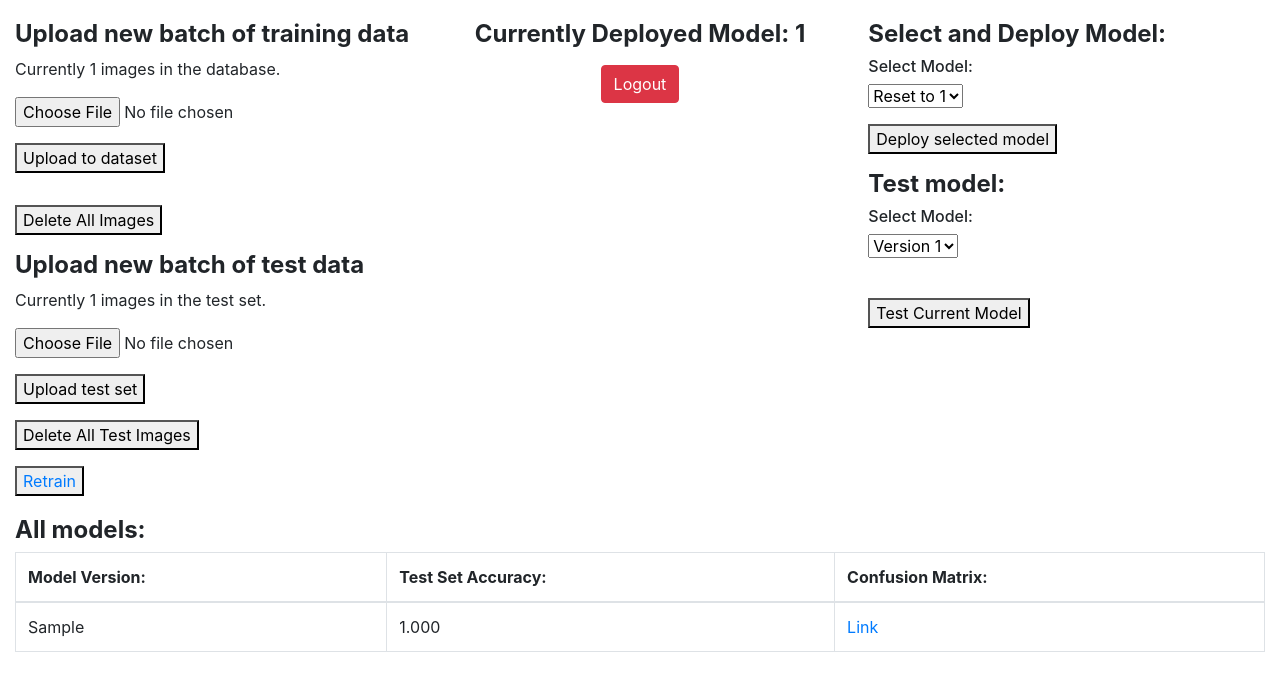
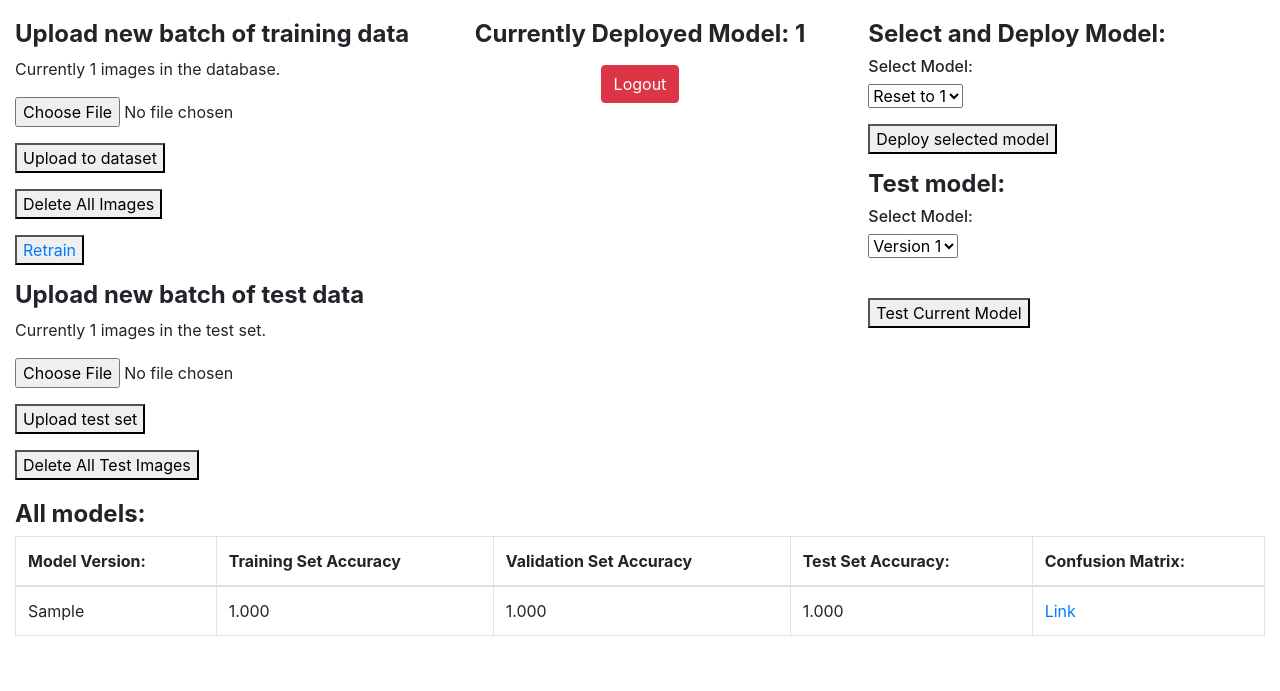
Before and after one commit to harring/FruitScan-AI, a Django app: page /admin_view in a window 1280 px wide. Shown: the top 691 px of the page. Run offline with Django 4.2, Linux system fonts and the light colour scheme; tables that the repository leaves empty hold one stand-in row (values such as "Sample post"); some libraries are stand-ins or nearby versions.

Commit message:
Add accuracy values of train and validation set to admin panel, Move retrain button Co-authored-by: Erik Harring <gusharrier@student.gu.se>

```diff
--- a/FruitScan/fruitscanapp/models.py
+++ b/FruitScan/fruitscanapp/models.py
@@ -38,6 +38,8 @@ class ModelWeights(models.Model):
     version = models.CharField(max_length=5)
     path = models.FileField(upload_to='ModelWeights/')
     confusion_matrix = models.ImageField(upload_to='Performance/ConfusionMatrix/')
+    train_accuracy = models.DecimalField(max_digits=10, decimal_places=3, default=0)
+    val_accuracy = models.DecimalField(max_digits=10, decimal_places=3, default=0)
     test_set_accuracy = models.DecimalField(max_digits=10, decimal_places=3, default=0)
 
 class ImageData(models.Model):
--- a/FruitScan/fruitscanapp/templates/admin_view.html
+++ b/FruitScan/fruitscanapp/templates/admin_view.html
@@ -27,12 +27,15 @@
                 {% csrf_token %}
                 <input type="file" name="zip_file" accept=".zip" required>
                 <br>
-                <button type="submit" class="mt-3 mb-3">Upload to dataset</button>
+                <button type="submit" class="mt-3">Upload to dataset</button>
             </form>
             <form action="{% url 'delete_all_images' %}" method="post">
                 {% csrf_token %}
-                <button type="submit" class="mt-3 mb-3">Delete All Images</button>
+                <button type="submit" class="mt-3">Delete All Images</button>
             </form>
+            <button type="button" class="mt-3 mb-3">
+                <a href="/train_model">Retrain</a>
+            </button>
             <h4 4 style="font-weight: bold">Upload new batch of test data</h4>
 
             <p>Currently {{ fruitscanapp_test_image_count }} images in the test set.</p>
@@ -47,9 +50,6 @@
                 {% csrf_token %}
                 <button type="submit" class="mt-3">Delete All Test Images</button>
             </form>
-            <button type="button" class="mt-3">
-                <a href="/train_model">Retrain</a>
-            </button>
         </div>
 
         <!-- Top Middle: Currently Deployed Model and Logout -->
@@ -100,6 +100,8 @@
                 <thead>
                     <tr>
                         <th>Model Version:</th>
+                        <th>Training Set Accuracy</th>
+                        <th>Validation Set Accuracy</th>
                         <th>Test Set Accuracy:</th>
                         <th>Confusion Matrix:</th>
                     </tr>
@@ -110,6 +112,8 @@
                             <td>
                                 {{ weight.version }}
                             </td>
+                            <td>{{ weight.train_accuracy}}</td>
+                            <td>{{ weight.val_accuracy}}</td>
                             <td>{{ weight.test_set_accuracy}}</td>
                             <td><a href={{ weight.confusion_matrix.url }}>Link</a></td>
                         </tr>
```
Also changed, not shown: FruitScan/fruitscanapp/model_training.py (+11 -4 lines), FruitScan/fruitscanapp/migrations/0004_modelweights_train_accuracy_and_more.py (added).
